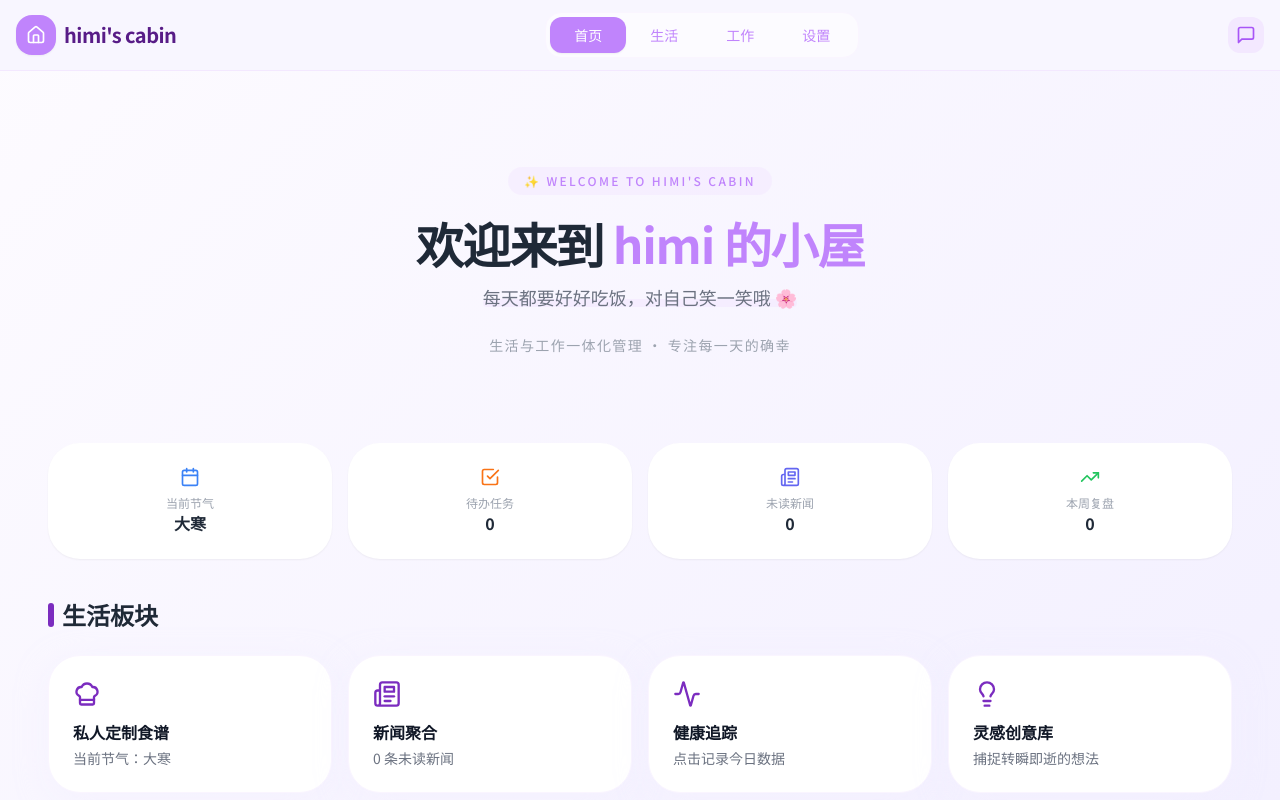
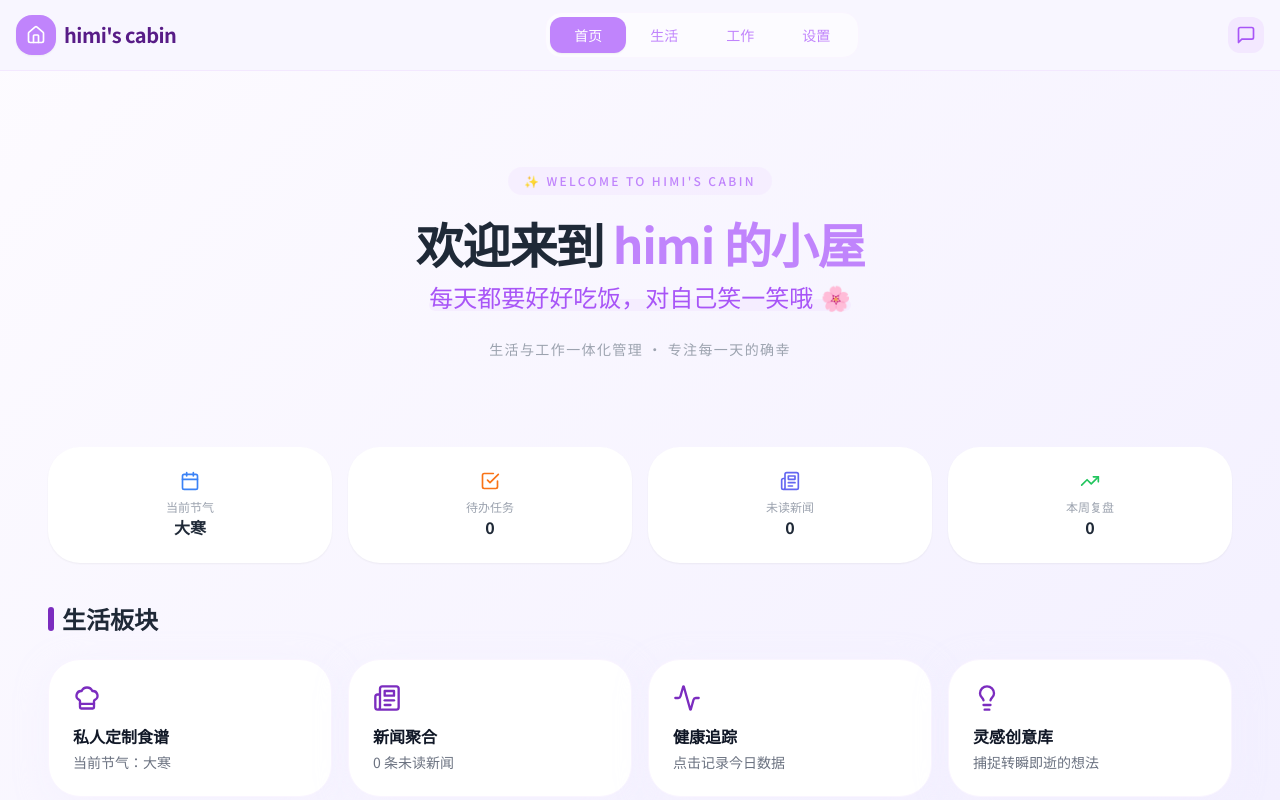
Before and after one commit to himi126/my-website-, a React (Vite) app: page / in a window 1280 px wide. Shown: the top 800 px of the page. Built offline with nearby package versions, Linux system fonts and the light colour scheme; a web font is replaced by a local one.

Commit message:
Update HomePage.tsx

```diff
--- a/src/HomePage.tsx
+++ b/src/HomePage.tsx
@@ -57,12 +57,16 @@ export const HomePage: React.FC = () => {
             欢迎来到 <span className="text-purple-400">himi 的小屋</span>
           </h1>
 
-          {/* 这里是新增的暖心寄语 */}
+          {/* 暖心寄语区域 */}
           <div className="pt-2">
-            <p className="inline-block relative text-lg text-gray-500 font-medium">
-              <span className="relative z-10">每天都要好好吃饭，对自己笑一笑哦 🌸</span>
-              {/* 这是一个很有设计感的文字底衬（浅紫色涂鸦感） */}
-              <span className="absolute bottom-1 left-0 w-full h-2 bg-purple-100/60 -z-0 rounded-full"></span>
+            <p className="inline-block relative">
+              {/* 应用 font-baby 类，并稍微加大字号 */}
+              <span className="font-baby text-2xl text-purple-500 relative z-10">
+                每天都要好好吃饭，对自己笑一笑哦 🌸
+              </span>
+
+              {/* 文字下方的可爱涂鸦底衬 */}
+              <span className="absolute bottom-1 left-0 w-full h-3 bg-purple-100/60 -z-0 rounded-full"></span>
             </p>
           </div>
         </div>
```
